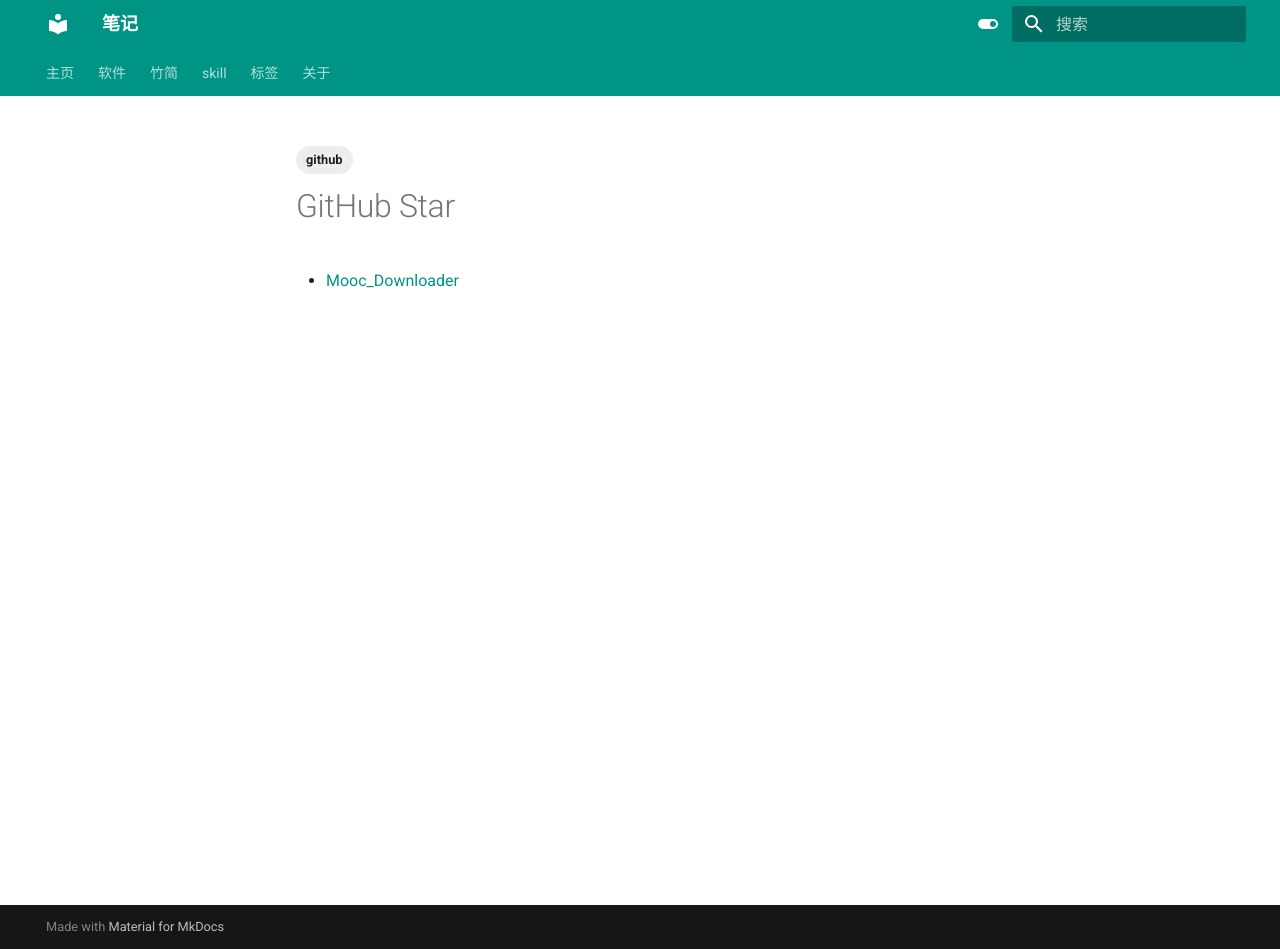
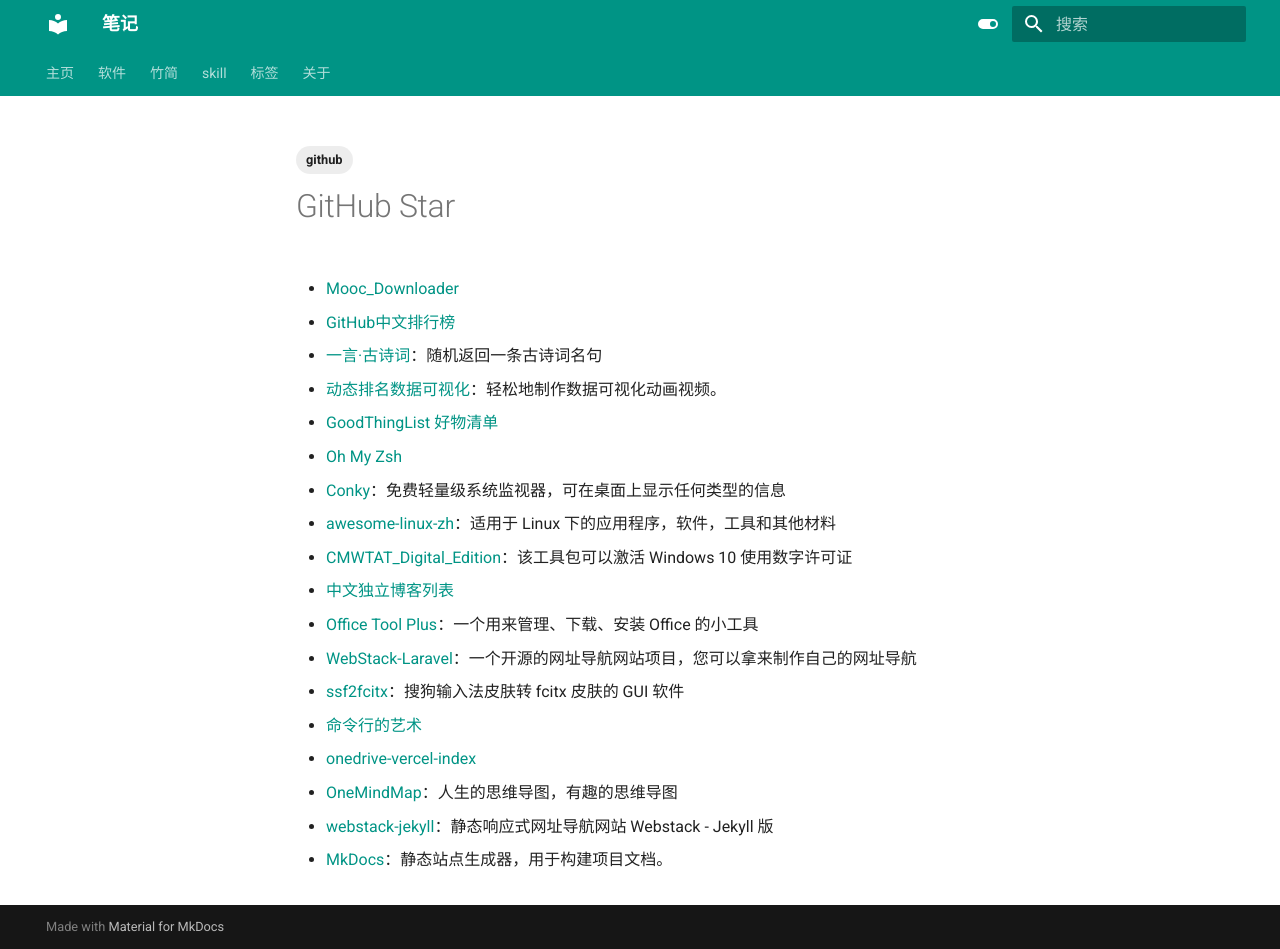
Before and after one commit to dingeral/doc-note, an MkDocs documentation site: the page built from docs/2023/github star.md, in a window 1280 px wide and 949 px high. Built offline with MkDocs 1.6.1 and Material for MkDocs 9.7.7, drawn with Linux system fonts in a browser that asks for light colours.

Commit message:
docs📝:

```diff
--- a/docs/2023/github star.md
+++ b/docs/2023/github star.md
@@ -6,3 +6,37 @@
 # GitHub Star
 
 - [Mooc_Downloader](https://github.com/PyJun/Mooc_Downloader)
+
+- [GitHub中文排行榜](https://github.com/kon9chunkit/GitHub-Chinese-Top-Charts)
+
+- [一言·古诗词](https://github.com/xenv/gushici)：随机返回一条古诗词名句
+
+- [动态排名数据可视化](https://github.com/Jannchie/anichart.js)：轻松地制作数据可视化动画视频。
+
+- [GoodThingList 好物清单](https://github.com/cnfeat/GoodThingList)
+
+- [Oh My Zsh](https://github.com/ohmyzsh/ohmyzsh)
+
+- [Conky](https://github.com/brndnmtthws/conky)：免费轻量级系统监视器，可在桌面上显示任何类型的信息
+
+- [awesome-linux-zh](https://github.com/cdoco/awesome-linux-zh)：适用于 Linux 下的应用程序，软件，工具和其他材料
+
+- [CMWTAT_Digital_Edition](https://github.com/TGSAN/CMWTAT_Digital_Edition)：该工具包可以激活 Windows 10 使用数字许可证
+
+- [中文独立博客列表](https://github.com/timqian/chinese-independent-blogs)
+
+- [Office Tool Plus](https://github.com/YerongAI/Office-Tool)：一个用来管理、下载、安装 Office 的小工具
+
+- [WebStack-Laravel](https://github.com/hui-ho/WebStack-Laravel)：一个开源的网址导航网站项目，您可以拿来制作自己的网址导航
+
+- [ssf2fcitx](https://github.com/pp710680429/ssf2fcitx)：搜狗输入法皮肤转 fcitx 皮肤的 GUI 软件
+
+- [命令行的艺术](https://github.com/jlevy/the-art-of-command-line/blob/master/README-zh.md)
+
+- [onedrive-vercel-index](https://github.com/spencerwooo/onedrive-vercel-index)
+
+- [OneMindMap](https://github.com/iHTCboy/OneMindMap)：人生的思维导图，有趣的思维导图
+
+- [webstack-jekyll](https://github.com/0xl2oot/webstack-jekyll)：静态响应式网址导航网站 Webstack - Jekyll 版
+
+- [MkDocs](https://www.mkdocs.org/)：静态站点生成器，用于构建项目文档。
```
